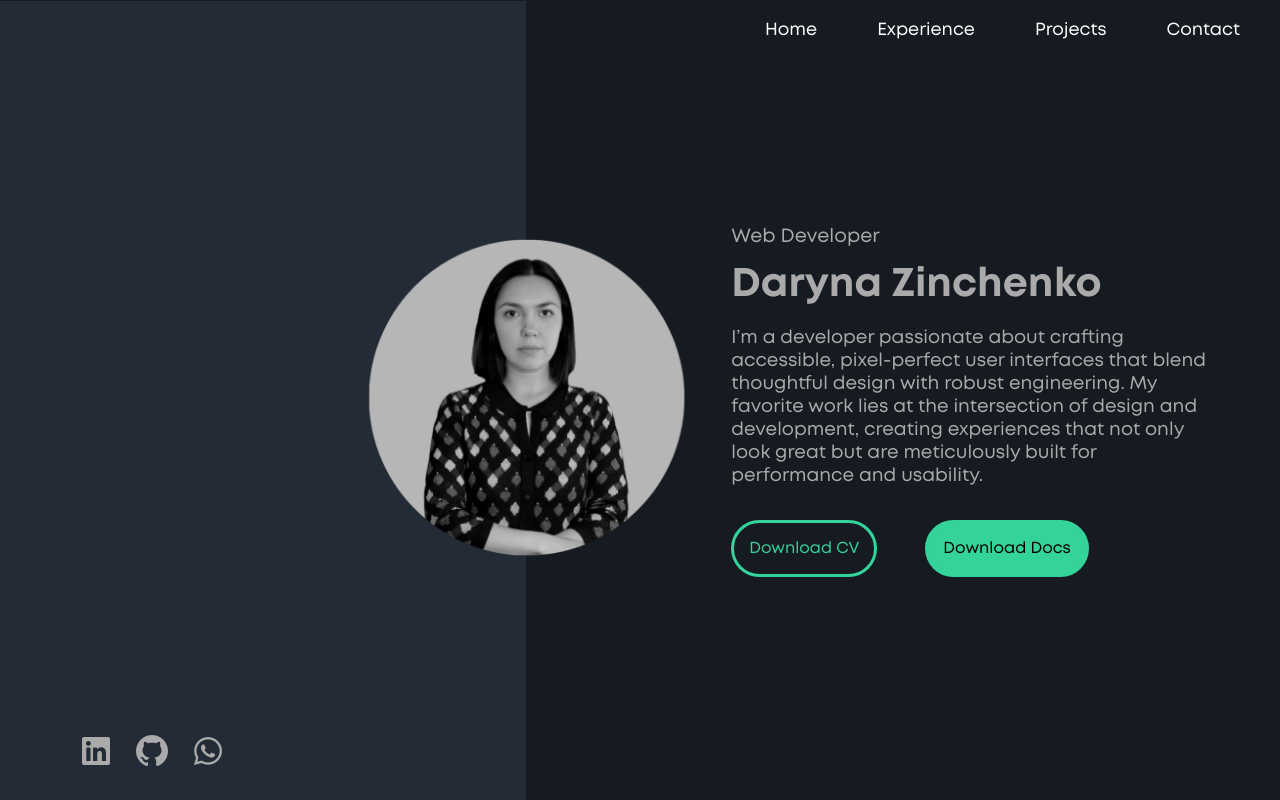
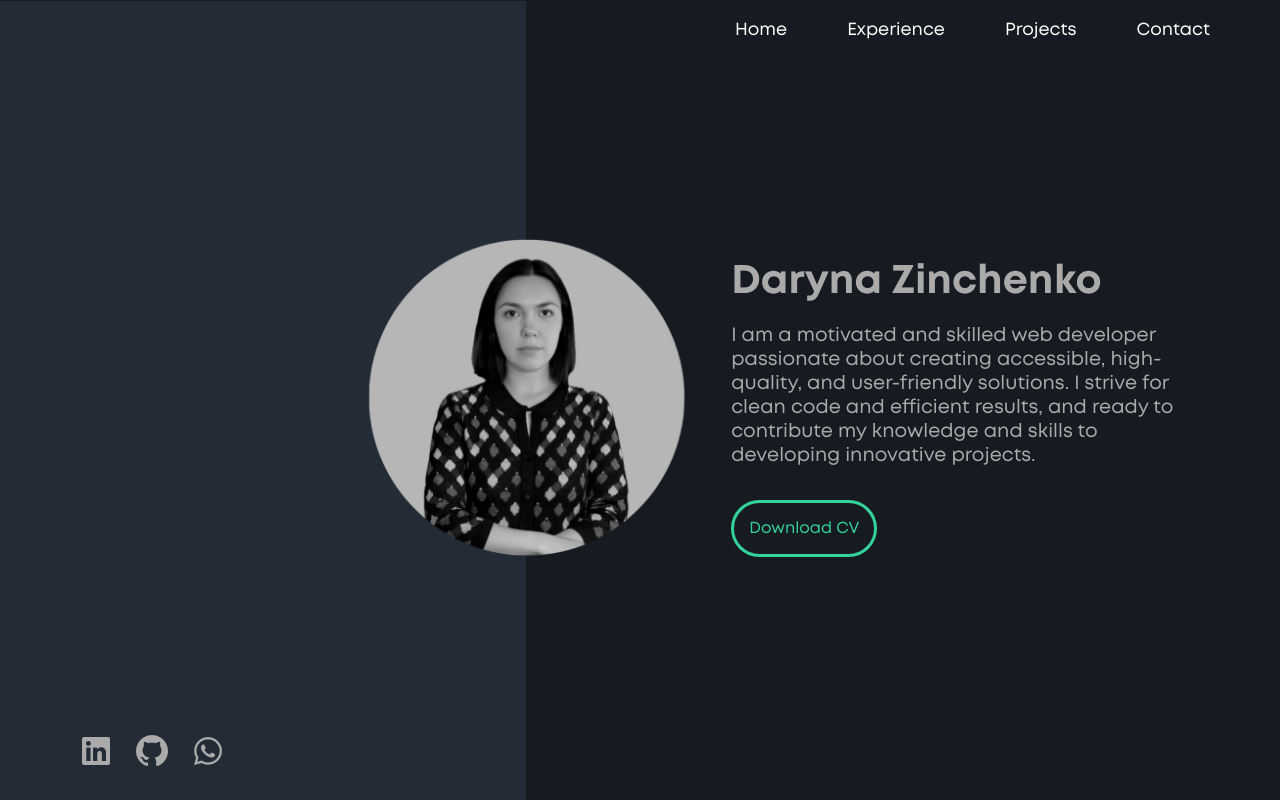
Before and after one commit to darynazin/portfolio, a React (Vite) app: page / in a window 1280 px wide. Shown: the top 800 px of the page. Built offline with nearby package versions, Linux system fonts and the light colour scheme; a web font is replaced by a local one.

Commit message:
change hero text and fix header width

```diff
--- a/src/components/Header/Header.scss
+++ b/src/components/Header/Header.scss
@@ -10,13 +10,21 @@
   padding: 20px 40px;
   z-index: 1000;
   display: flex;
-  justify-content: flex-end;
   align-items: center;
 
   @include respond-to(lg) {
     padding: 20px 40px;
   }
 }
+
+.nav-wrapper {
+  display: flex;
+  justify-content: flex-end;
+  width: 100%;
+  max-width: 1140px;
+  margin: 0 auto;
+}
+
 
 .scrolled {
   background-color: #161b22f4;
--- a/src/components/Header/Header.tsx
+++ b/src/components/Header/Header.tsx
@@ -34,12 +34,14 @@ function Header() {
           }
         </button>
 
-        <ul className={`navbar ${menuOpen ? "active" : ""}`}>
+        <div className="nav-wrapper">
+          <ul className={`navbar ${menuOpen ? "active" : ""}`}>
           <li><a href="#home" onClick={() => setMenuOpen(false)}>Home</a></li>
           <li><a href="#experience" onClick={() => setMenuOpen(false)}>Experience</a></li>
           <li><a href="#projects" onClick={() => setMenuOpen(false)}>Projects</a></li>
           <li><a href="#contact" onClick={() => setMenuOpen(false)}>Contact</a></li>
         </ul>
+        </div>
       </nav>
     </>
   )
--- a/src/components/Hero/Hero.scss
+++ b/src/components/Hero/Hero.scss
@@ -80,7 +80,7 @@
   }
 
   &-description {
-    font-size: 1.15rem;
+    font-size: 1.2rem;
     text-align: left;
     color: #aaa;
 
--- a/src/components/Hero/Hero.tsx
+++ b/src/components/Hero/Hero.tsx
@@ -1,7 +1,6 @@
 import "./Hero.scss"
 import DarynaPhoto from "../../assets/images/daryna.png"
 import CV from "../../assets/documents/Daryna_Zinchenko_CV.pdf"
-import Certificate from "../../assets/documents/certificate_Daryna_Zinchenko.pdf"
 
 function Hero() {
   return (
@@ -19,17 +18,12 @@ function Hero() {
         </div>
         <div className="hero-text">
           <div className="hero-text-content">
-            <p className="hero-position">Web Developer</p>
             <h1 className="hero-title">Daryna Zinchenko</h1>
             <p className="hero-description">
-              I’m a developer passionate about crafting accessible, pixel-perfect user interfaces that blend thoughtful design with robust engineering. My favorite work lies at the intersection of design and development, creating experiences that not only look great but are meticulously built for performance and usability.
-            </p>
+              I am a motivated and skilled web developer passionate about creating accessible, high-quality, and user-friendly solutions. I strive for clean code and efficient results, and ready to contribute my knowledge and skills to developing innovative projects.</p>
             <div className="hero-buttons">
               <a href={CV} download="Daryna_Zinchenko_CV">
                 <button className="hero-btn cv">Download CV</button>
-              </a>
-              <a href={Certificate} download="Daryna_Zinchenko_Certificate">
-                <button className="hero-btn certificate">Download Docs</button>
               </a>
             </div>
           </div>
--- a/src/data/experience.ts
+++ b/src/data/experience.ts
@@ -1,16 +1,6 @@
 import type { ExperienceItem } from "../types/experience";
 
 export const experienceData: ExperienceItem[] = [
-    {
-      index: 0,
-      title: {
-        company: 'Savoi GmbH',
-        position: 'SEO Specialist',
-        duration: '06/2021 - 08/2022'
-      },
-      content: `Website auditing and creating an improvement plans, writing specifications
-      for copywriting. Developed analytical skills and proficiency with web tools.`
-    },
     {
       index: 1,
       title: {
@@ -21,5 +11,15 @@ export const experienceData: ExperienceItem[] = [
       content: `Provided backend and web development services for various clients, focusing on React, Node.js, MongoDB, and API integration.
       Delivered custom solutions, bug fixes, and consultation for web projects.
       Managed client requirements, deadlines, and provided ongoing technical support.`
+    },
+    {
+      index: 0,
+      title: {
+        company: 'Savoi GmbH',
+        position: 'SEO Specialist',
+        duration: '06/2021 - 08/2022'
+      },
+      content: `Website auditing and creating an improvement plans, writing specifications
+      for copywriting. Developed analytical skills and proficiency with web tools.`
     }
   ];
--- a/src/data/projects.ts
+++ b/src/data/projects.ts
@@ -17,16 +17,6 @@ export const projects: ProjectProps[] = [
     github: "https://github.com/darynazin/Pets_app_frontend"
   },
   {
-    index: 1,
-    title: "E-commerce platform for gadget sales",
-    description:
-      "Interact is a revolutionary mobile app designed to help families connect with other families and promote social interaction. With Interact, families can easily find and connect with other families in their local area, create events, and chat with family partners. The app uses geolocation features to show other families within a specific radius, making it easy to find and connect with like-minded families nearby.",
-    tech: ["React", "Node.js", "TypeScript", "Redux", "HTML"],
-    image: bose,
-    demo: "https://fe-oct22-wonder-devs.github.io/product_catalog/",
-    github: "https://petfirstaid.netlify.app/"
-  },
-  {
     index: 2,
     title: "Landing Page",
     description:
@@ -36,5 +26,15 @@ export const projects: ProjectProps[] = [
     image: gadgets,
     demo: "https://daryna-z.github.io/BOSE-landing/",
     github: "https://github.com/daryna-z/BOSE-landing"
+  },
+  {
+    index: 1,
+    title: "E-commerce platform for gadget sales",
+    description:
+      "Interact is a revolutionary mobile app designed to help families connect with other families and promote social interaction. With Interact, families can easily find and connect with other families in their local area, create events, and chat with family partners. The app uses geolocation features to show other families within a specific radius, making it easy to find and connect with like-minded families nearby.",
+    tech: ["React", "Node.js", "TypeScript", "Redux", "HTML"],
+    image: bose,
+    demo: "https://fe-oct22-wonder-devs.github.io/product_catalog/",
+    github: "https://petfirstaid.netlify.app/"
   }
 ];
```
Also changed, not shown: 1 other file (tests, documents, lock files or other folders).
